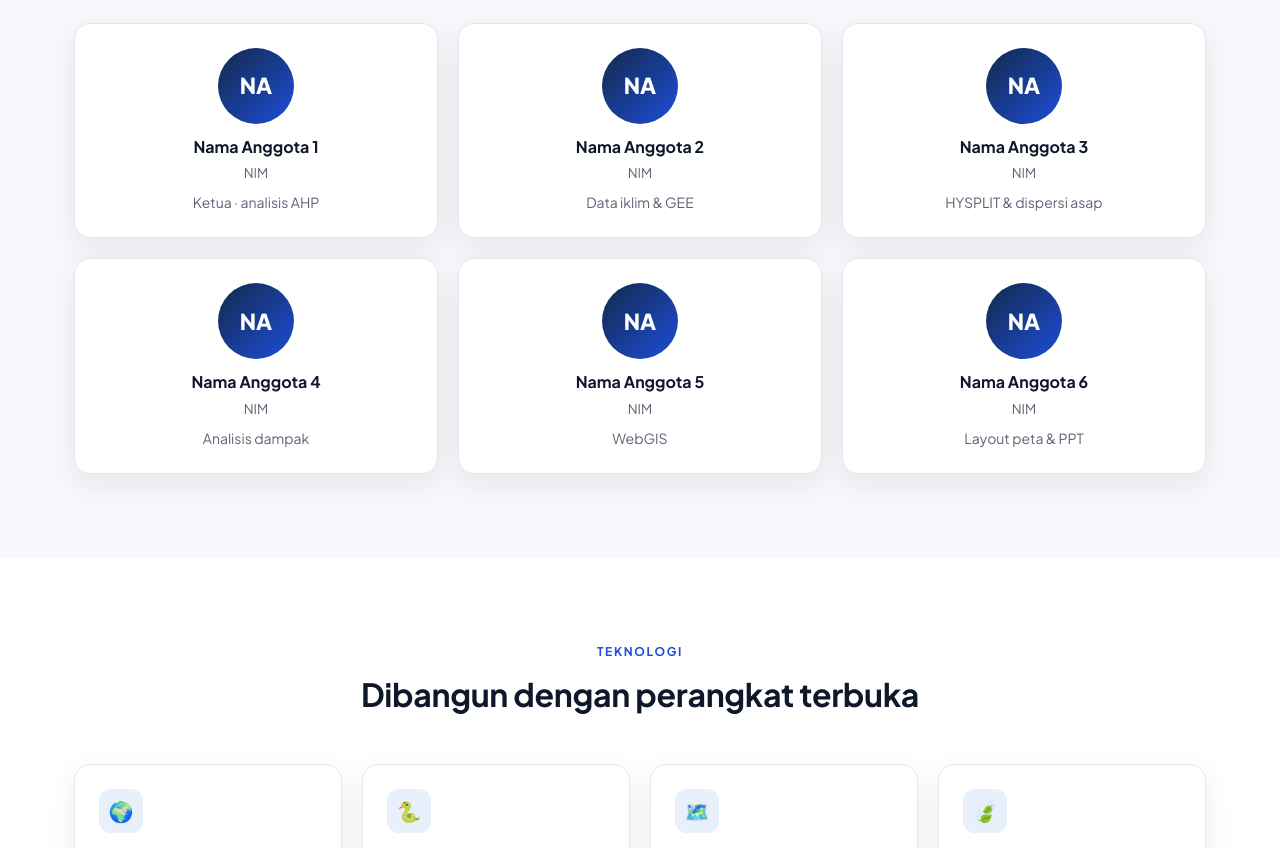
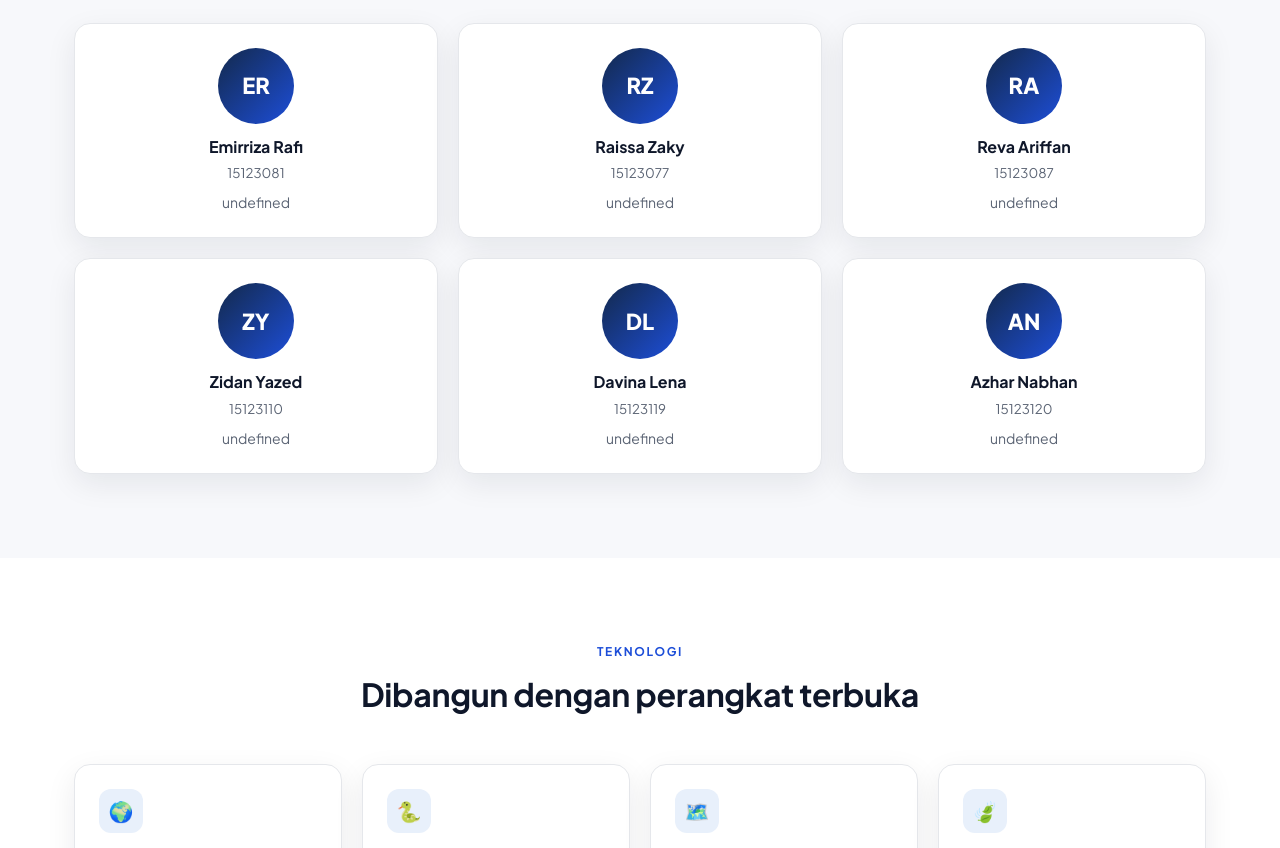
Before and after one commit to raissazaky/Asap-Riau-SIG, a plain HTML site: page tentang.html in a window 1280 px wide. Shown: the part 1160-2008 px from the top of the page. Drawn offline with Linux system fonts and the light colour scheme.

Commit message:
Add team member details to tentang.html

```diff
--- a/tentang.html
+++ b/tentang.html
@@ -64,12 +64,12 @@
 <script src="assets/js/layout.js"></script>
 <script>
 const TIM = [
-  ["Nama Anggota 1", "NIM", "Ketua · analisis AHP"],
-  ["Nama Anggota 2", "NIM", "Data iklim & GEE"],
-  ["Nama Anggota 3", "NIM", "HYSPLIT & dispersi asap"],
-  ["Nama Anggota 4", "NIM", "Analisis dampak"],
-  ["Nama Anggota 5", "NIM", "WebGIS"],
-  ["Nama Anggota 6", "NIM", "Layout peta & PPT"]
+  ["Emirriza Rafi", "15123081"],
+  ["Raissa Zaky", "15123077"],
+  ["Reva Ariffan", "15123087"],
+  ["Zidan Yazed", "15123110"],
+  ["Davina Lena", "15123119"],
+  ["Azhar Nabhan", "15123120"]
 ];
 tim.innerHTML = TIM.map(([n, nim, r]) => `<div class="card person reveal on"><div class="av">${n.split(" ").map(s => s[0]).join("").slice(0, 2)}</div><b>${n}</b><small>${nim}</small><p style="margin-top:6px">${r}</p></div>`).join("");
 </script>
```
